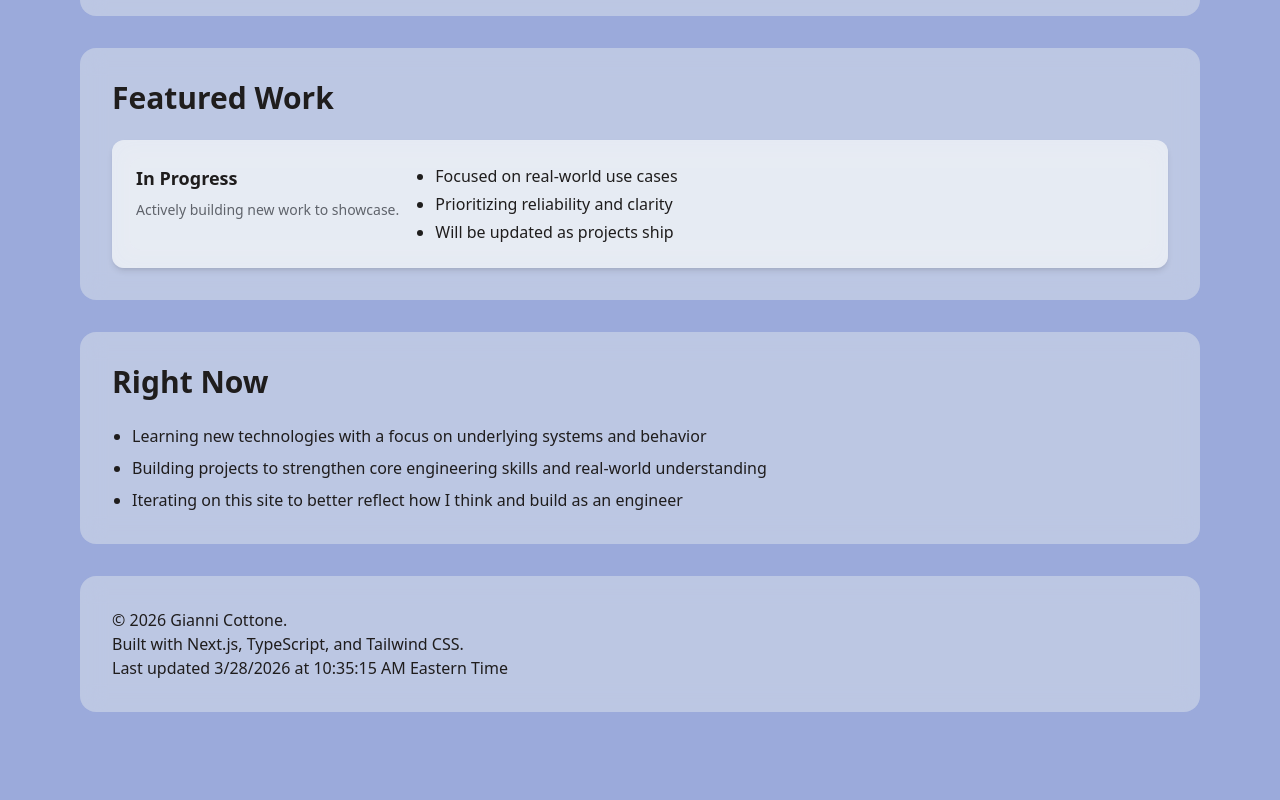
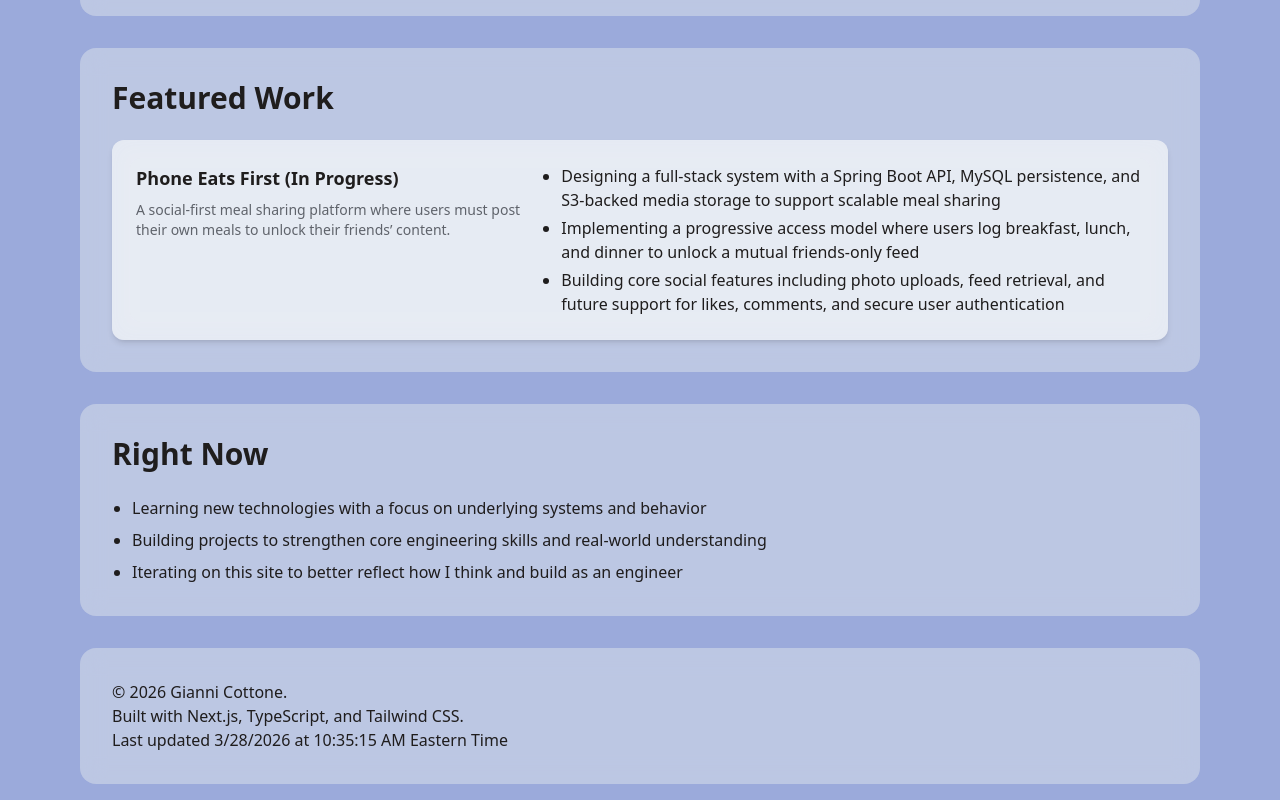
Before and after one commit to giannicottone/gianni-portfolio, a Next.js app: page / in a window 1280 px wide. Shown: the part 869-1669 px from the top of the page. Before the commit the page ends 1597 px from the top, so only its background shows below. Built offline with nearby package versions, Linux system fonts and the light colour scheme.

Commit message:
Update Projects.tsx

```diff
--- a/src/components/sections/Projects.tsx
+++ b/src/components/sections/Projects.tsx
@@ -8,14 +8,14 @@ export default function Projects() {
       <SectionHeader title="Featured Work" />
       <div className="flex flex-col gap-4">
         <ProjectCard
-          title="In Progress"
-          description="Actively building new work to showcase."
-          details={[
-            "Focused on real-world use cases",
-            "Prioritizing reliability and clarity",
-            "Will be updated as projects ship",
-          ]}
-        />
+  title="Phone Eats First (In Progress)"
+  description="A social-first meal sharing platform where users must post their own meals to unlock their friends’ content."
+  details={[
+    "Designing a full-stack system with a Spring Boot API, MySQL persistence, and S3-backed media storage to support scalable meal sharing",
+    "Implementing a progressive access model where users log breakfast, lunch, and dinner to unlock a mutual friends-only feed",
+    "Building core social features including photo uploads, feed retrieval, and future support for likes, comments, and secure user authentication",
+  ]}
+/>
       </div>
     </ComponentWrapper>
   );
```
